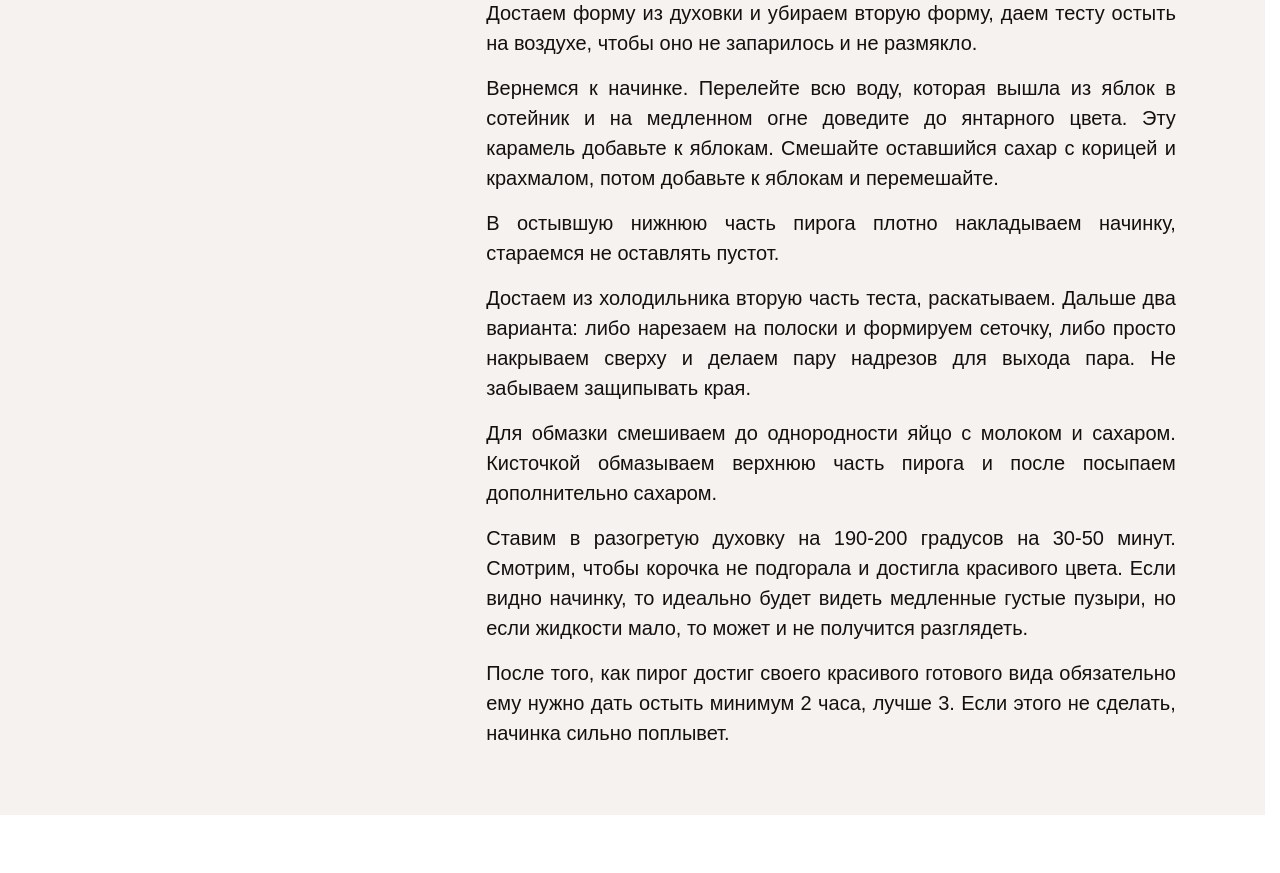
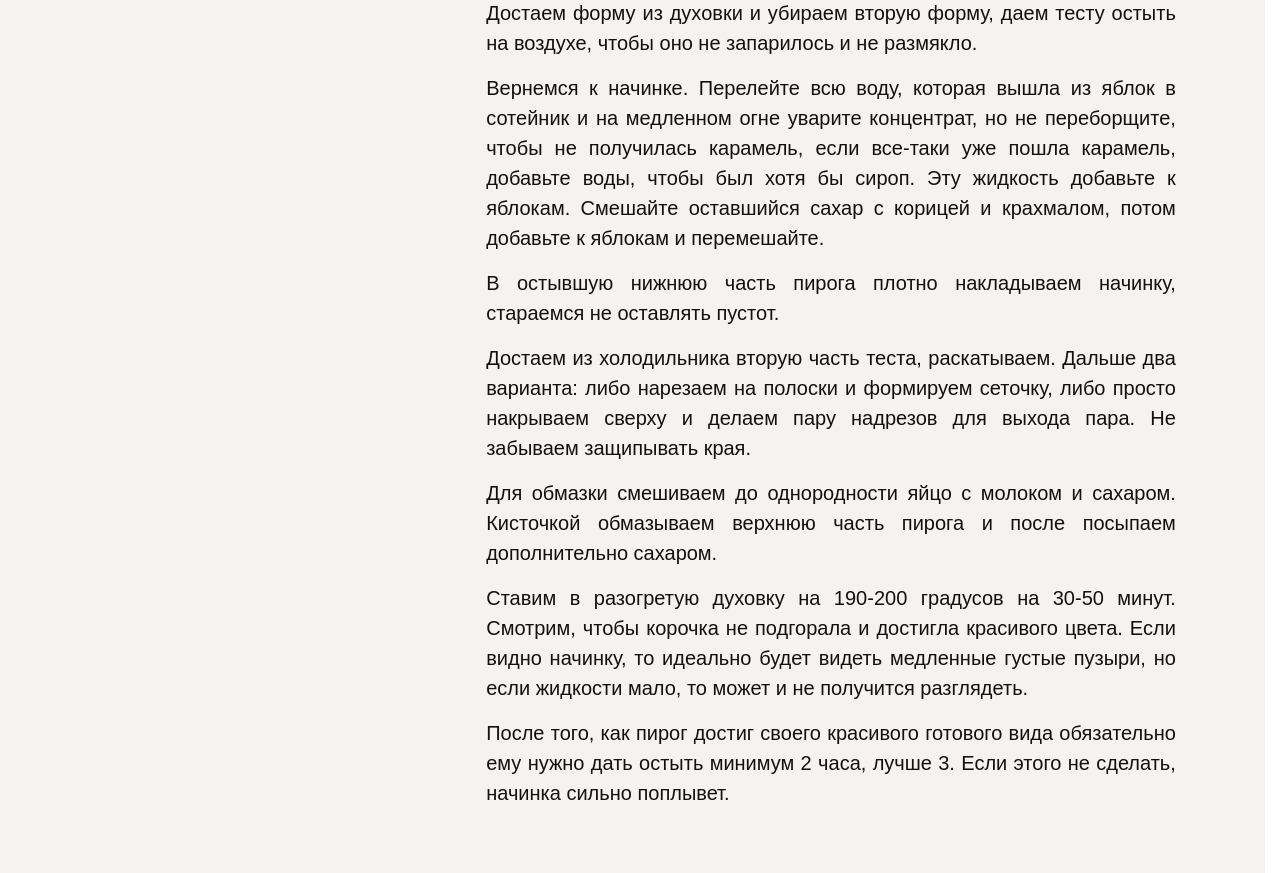
Before and after one commit to nikitor141/Recipes-app, a website: page src/apple-pie.html in a window 1280 px wide. Shown: the part 1173-2046 px from the top of the page. Before the commit the page ends 1988 px from the top, so only its background shows below. Drawn offline with nearby package versions, Linux system fonts and the light colour scheme; files that its build step writes are made by us from their sources; files whose address does not match are found by name.

Commit message:
edited apple pie recipe

```diff
--- a/gulp/version.json
+++ b/gulp/version.json
@@ -1,3 +1,3 @@
 {
-    "main": "20251013004436"
+    "main": "20251013043448"
 }
--- a/src/apple-pie.html
+++ b/src/apple-pie.html
@@ -79,8 +79,9 @@
 								</p>
 								<p>
 									Вернемся к начинке. Перелейте всю воду, которая вышла из яблок в сотейник и на медленном огне
-									доведите до янтарного цвета. Эту карамель добавьте к яблокам. Смешайте оставшийся сахар с
-									корицей и крахмалом, потом добавьте к яблокам и перемешайте.
+									уварите концентрат, но не переборщите, чтобы не получилась карамель, если все-таки уже пошла
+									карамель, добавьте воды, чтобы был хотя бы сироп. Эту жидкость добавьте к яблокам. Смешайте
+									оставшийся сахар с корицей и крахмалом, потом добавьте к яблокам и перемешайте.
 								</p>
 								<p>В остывшую нижнюю часть пирога плотно накладываем начинку, стараемся не оставлять пустот.</p>
 								<p>
```
Also changed, not shown: dist/apple-pie.html, dist/cinnabon.html, dist/cinnabon2.0.html, dist/hearty-pancakes.html, dist/hot-chocolate.html, dist/index.html, dist/japanese-pancakes.html, dist/lavash-snack.html, dist/pancakes.html, dist/ultimate-pancakes.html.
